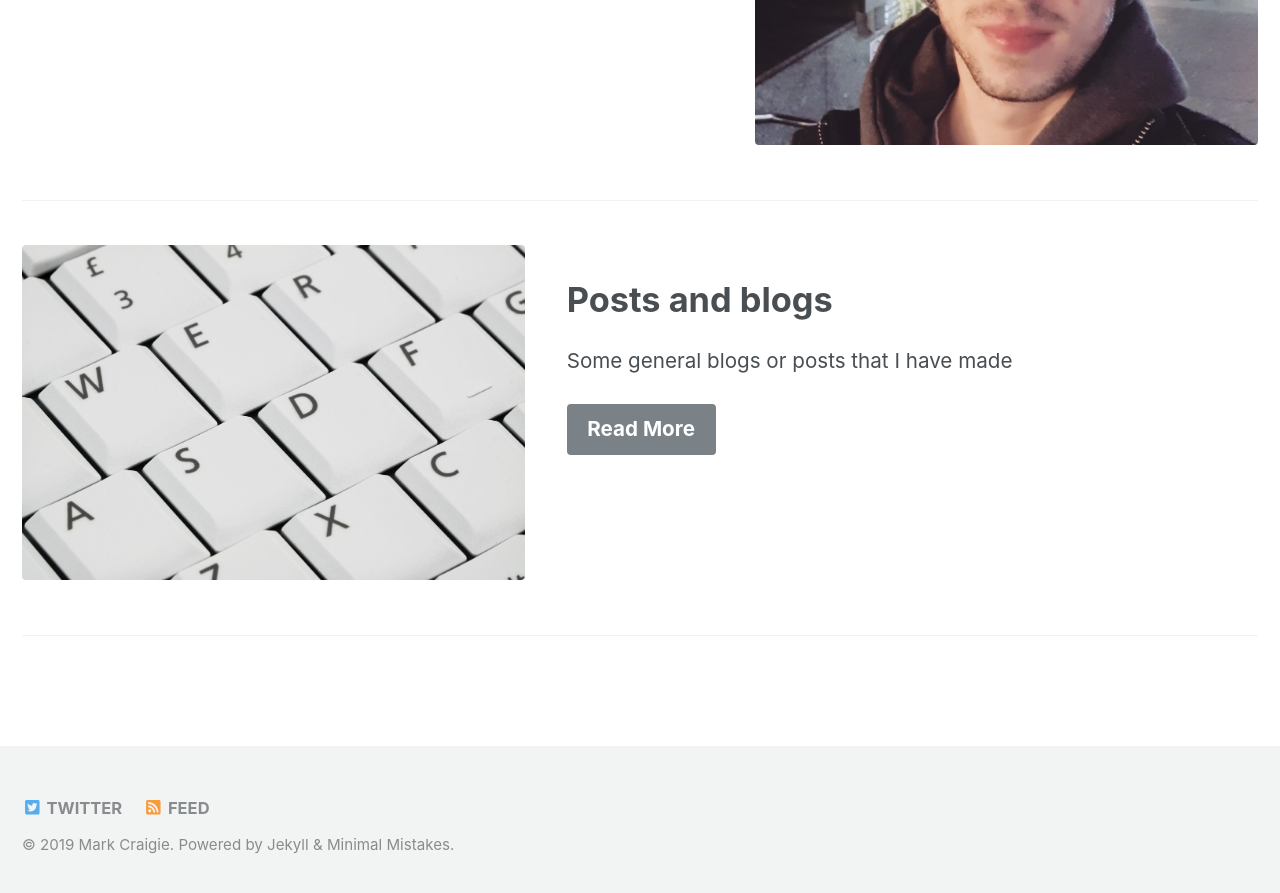
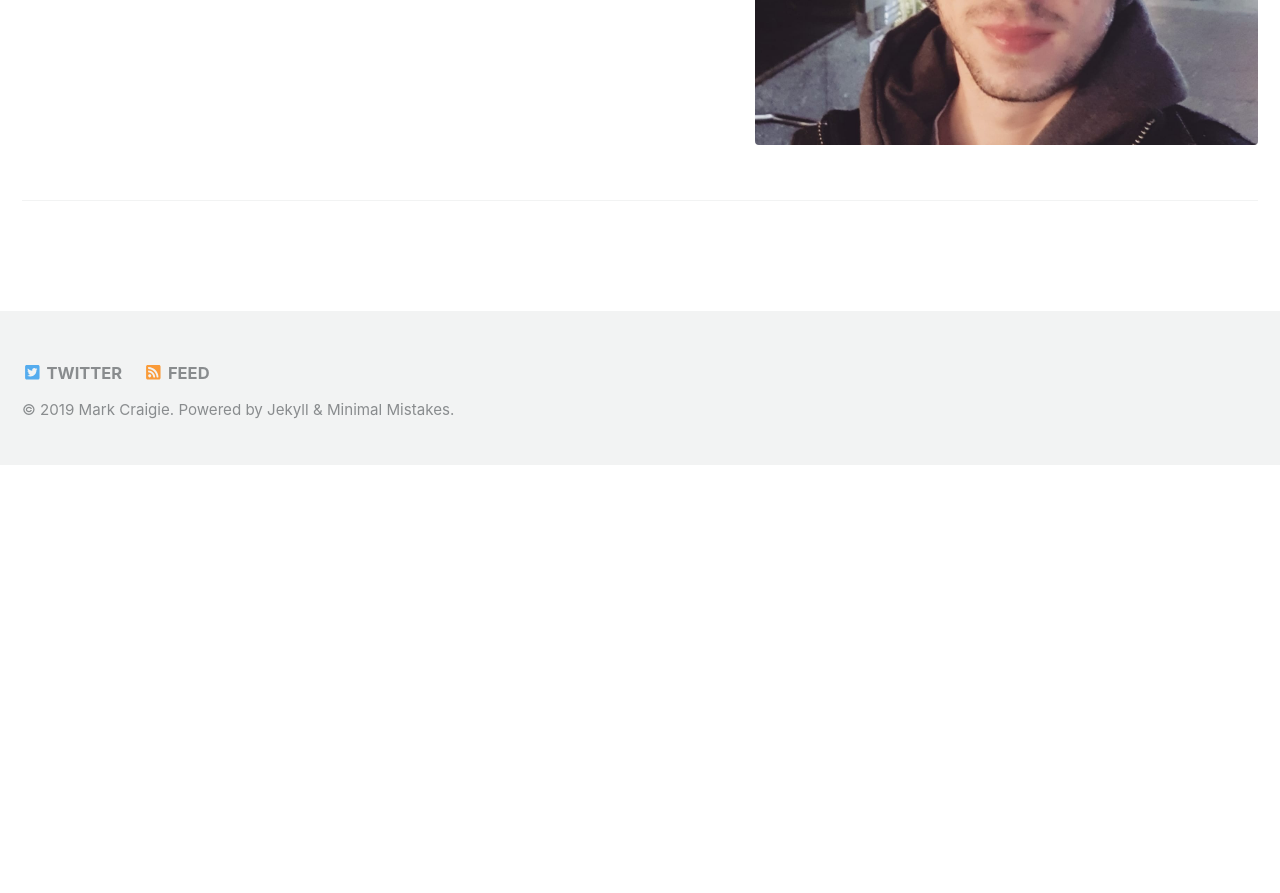
Before and after one commit to LeSmurk/CraigieDev, a Jekyll site: the page built from index.html, in a window 1280 px wide and 900 px high, scrolled down 1207 px. Shown: the top 893 px of the window. Built offline with Jekyll 4.4.1, drawn with Linux system fonts in a browser that asks for light colours; nearby versions of some CDN libraries; the list of posts is cut into pages by our own code; after the commit the page ends 1672 px from its top, so only the background shows below that; part of the change alters nothing that is shown.

```diff
--- a/index.html
+++ b/index.html
@@ -69,5 +69,3 @@ feature_row7:
 {% include feature_row id="feature_row2" type="left" %}
 
 {% include feature_row id="feature_row3" type="right" %}
-
-{% include feature_row id="feature_row4" type="left" %}
```
